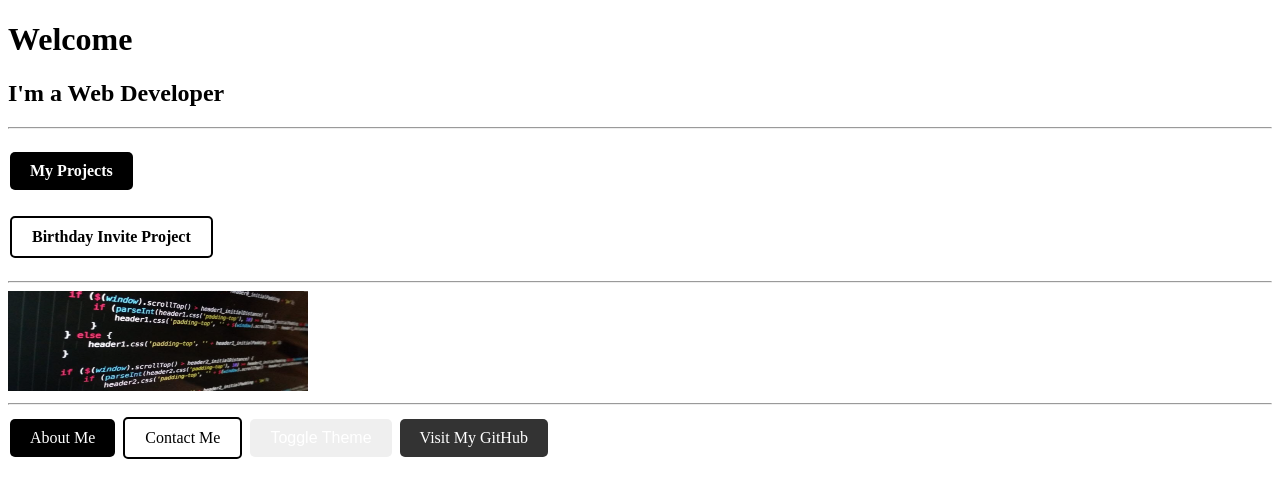
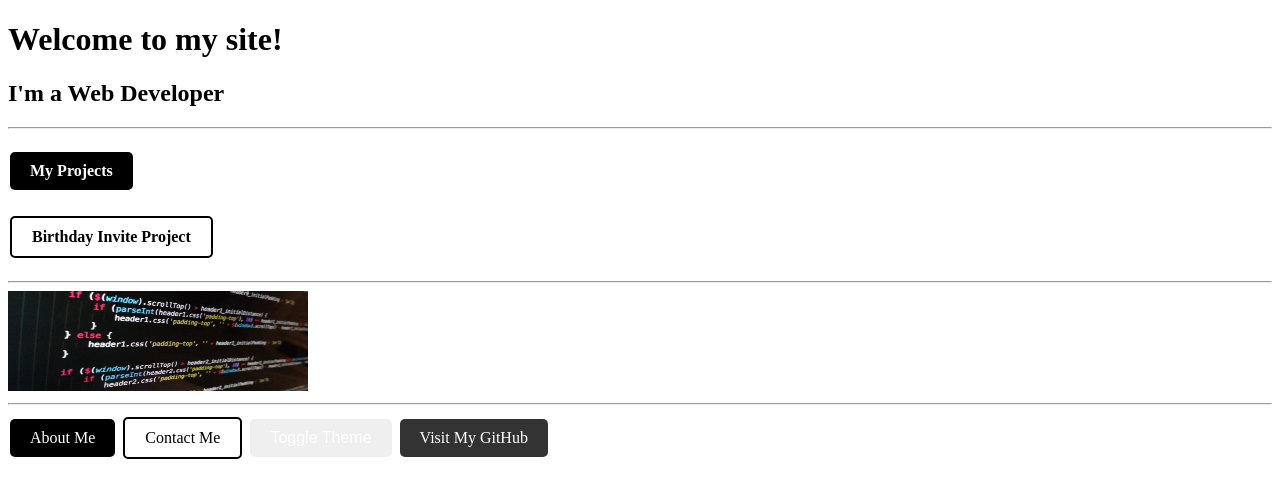
Before and after one commit to Nweder/WebDev, a plain HTML site: page index.html in a window 1280 px wide. Drawn offline with Linux system fonts and the light colour scheme.

Commit message:
New welcome message

```diff
--- a/index.html
+++ b/index.html
@@ -46,7 +46,7 @@
 </head>
 
 <body>
-  <h1>Welcome </h1>
+  <h1>Welcome to my site!</h1>
   <h2>I'm a Web Developer</h2>
 
   <hr />
```
